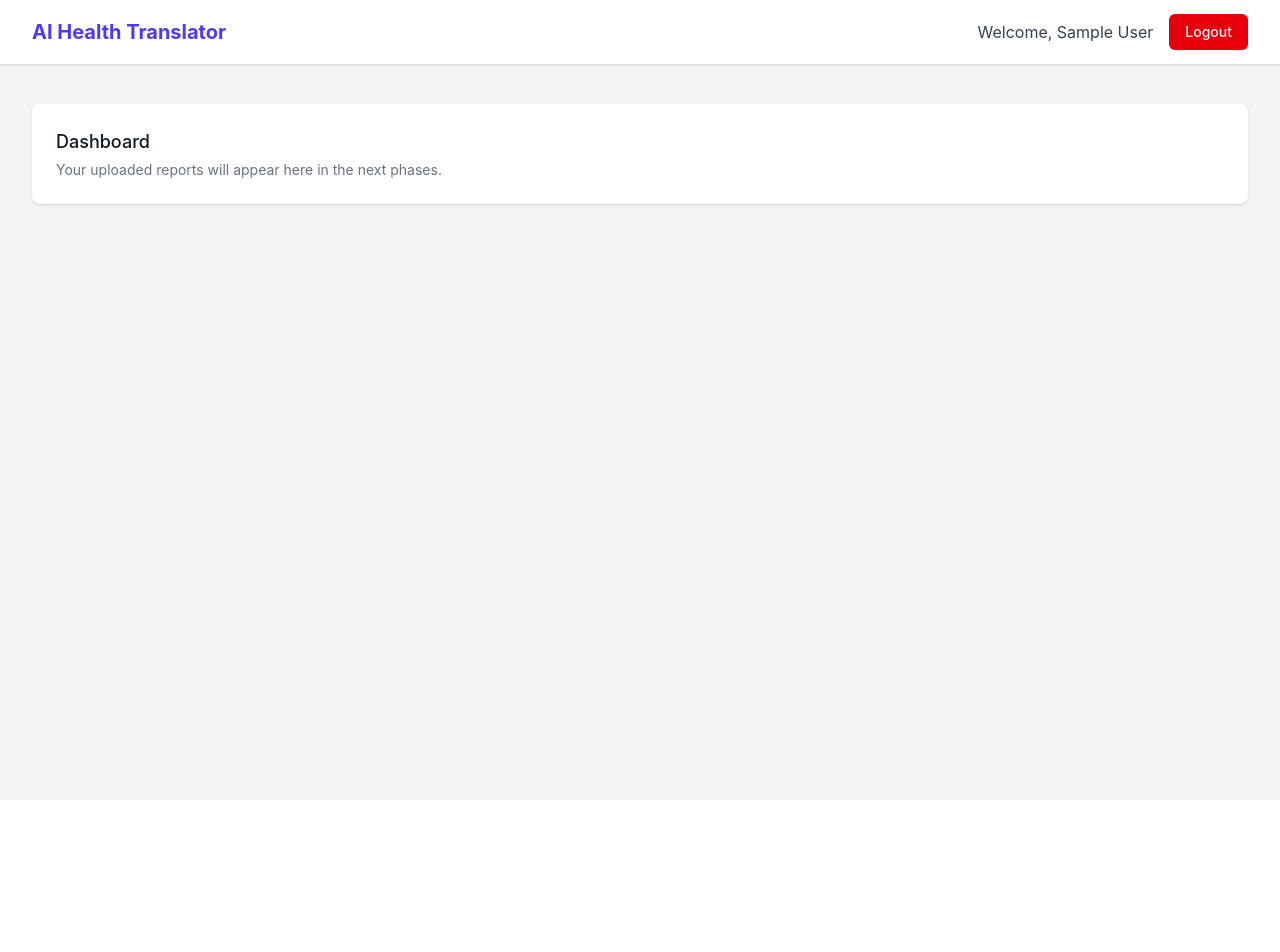
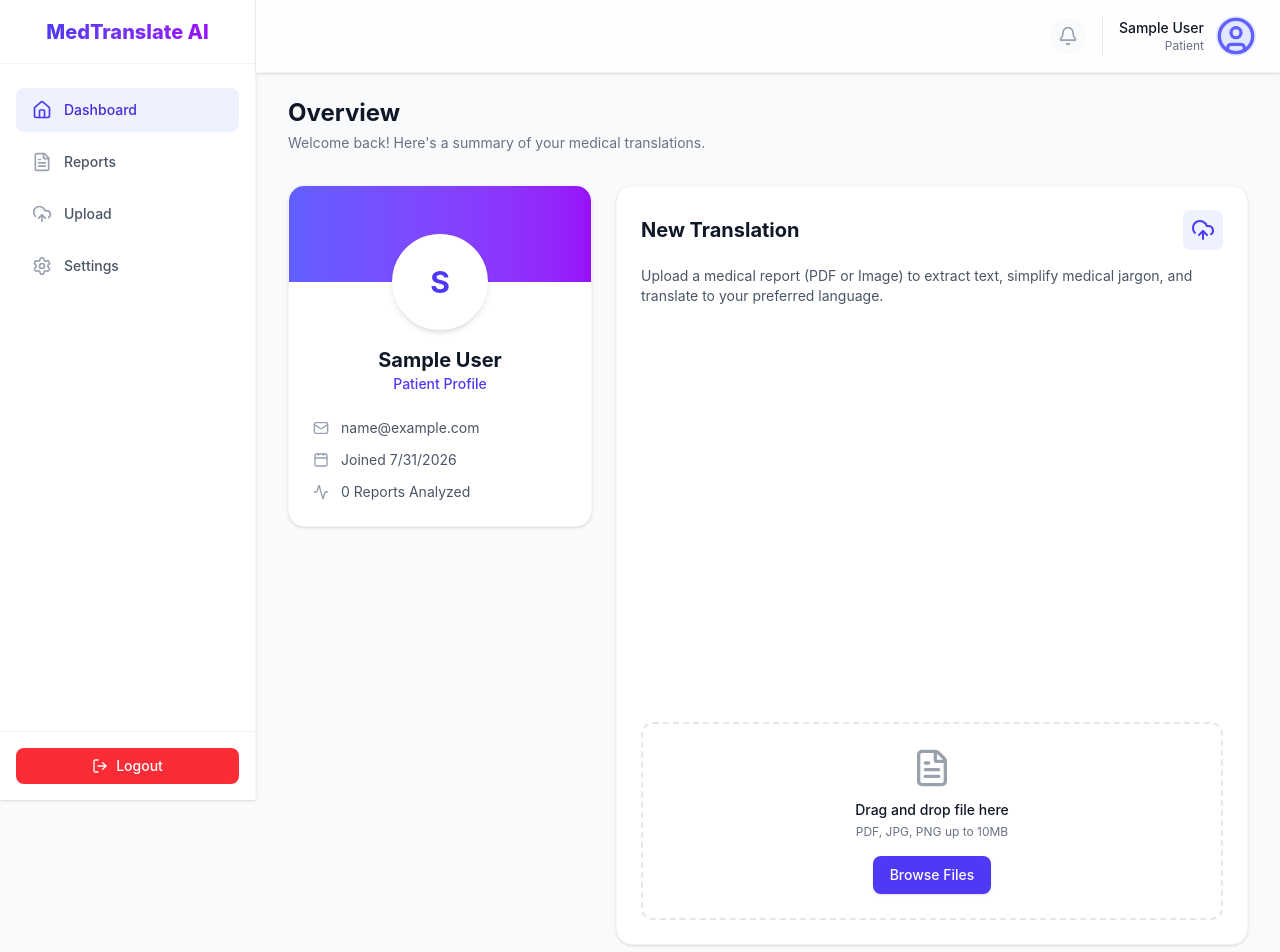
Before and after one commit to Pyroid12/Ai-Health_Record_Translator, a React app in the folder frontend/: page /dashboard in a window 1280 px wide. Shown: the top 952 px of the page. Before the commit the page ends 800 px from the top, so only its background shows below. Built offline with nearby package versions, Linux system fonts and the light colour scheme; sample sign-in values are in the browser's storage; the HTML template or start-up script is replaced by a standard one.

Commit message:
Phase 3: Dashboard UI

```diff
--- a/frontend/package.json
+++ b/frontend/package.json
@@ -12,6 +12,7 @@
   "dependencies": {
     "axios": "^1.19.0",
     "jspdf": "^4.2.1",
+    "lucide-react": "^1.28.0",
     "react": "^19.2.8",
     "react-dom": "^19.2.8",
     "react-router-dom": "^7.18.2"
--- /dev/null
+++ b/frontend/src/components/dashboard/ProfileSection.jsx
@@ -0,0 +1,42 @@
+import { useContext } from 'react';
+import AuthContext from '../../context/AuthContext';
+import { Mail, Calendar, Activity } from 'lucide-react';
+
+const ProfileSection = () => {
+  const { user } = useContext(AuthContext);
+
+  return (
+    <div className="overflow-hidden bg-white border border-gray-100 rounded-2xl shadow-sm hover:shadow-md transition-shadow duration-300">
+      <div className="h-24 bg-gradient-to-r from-indigo-500 to-purple-600"></div>
+      <div className="px-6 pb-6 relative">
+        <div className="relative flex justify-center -mt-12">
+          <div className="flex items-center justify-center w-24 h-24 bg-white rounded-full border-4 border-white shadow-md">
+            <span className="text-3xl font-bold text-indigo-600">
+              {user?.name?.charAt(0).toUpperCase()}
+            </span>
+          </div>
+        </div>
+        <div className="mt-4 text-center">
+          <h2 className="text-xl font-bold text-gray-900">{user?.name}</h2>
+          <p className="text-sm font-medium text-indigo-600">Patient Profile</p>
+        </div>
+        <div className="mt-6 space-y-3">
+          <div className="flex items-center text-sm text-gray-600">
+            <Mail className="w-4 h-4 mr-3 text-gray-400" />
+            {user?.email}
+          </div>
+          <div className="flex items-center text-sm text-gray-600">
+            <Calendar className="w-4 h-4 mr-3 text-gray-400" />
+            Joined {new Date().toLocaleDateString()}
+          </div>
+          <div className="flex items-center text-sm text-gray-600">
+            <Activity className="w-4 h-4 mr-3 text-gray-400" />
+            0 Reports Analyzed
+          </div>
+        </div>
+      </div>
+    </div>
+  );
+};
+
+export default ProfileSection;
--- /dev/null
+++ b/frontend/src/components/dashboard/RecentReportsCard.jsx
@@ -0,0 +1,36 @@
+import { FileText, ArrowRight } from 'lucide-react';
+import { Link } from 'react-router-dom';
+
+const RecentReportsCard = () => {
+  return (
+    <div className="bg-white border border-gray-100 rounded-2xl shadow-sm p-6 hover:shadow-md transition-shadow duration-300">
+      <div className="flex items-center justify-between mb-6">
+        <h2 className="text-xl font-bold text-gray-900">Recent Reports</h2>
+        <Link to="/dashboard/reports" className="text-sm font-medium text-indigo-600 hover:text-indigo-500 flex items-center">
+          View all
+          <ArrowRight className="w-4 h-4 ml-1" />
+        </Link>
+      </div>
+
+      <div className="flex flex-col items-center justify-center py-10 text-center">
+        <div className="p-4 bg-gray-50 rounded-full mb-4">
+          <FileText className="w-8 h-8 text-gray-400" />
+        </div>
+        <h3 className="text-sm font-medium text-gray-900">No reports found</h3>
+        <p className="mt-1 text-sm text-gray-500">
+          Get started by uploading a new medical report.
+        </p>
+        <div className="mt-6">
+          <Link
+            to="/dashboard/upload"
+            className="inline-flex items-center px-4 py-2 text-sm font-medium text-indigo-700 bg-indigo-100 border border-transparent rounded-lg hover:bg-indigo-200 focus:outline-none focus:ring-2 focus:ring-offset-2 focus:ring-indigo-500 transition-colors"
+          >
+            Upload Report
+          </Link>
+        </div>
+      </div>
+    </div>
+  );
+};
+
+export default RecentReportsCard;
--- /dev/null
+++ b/frontend/src/components/dashboard/UploadCard.jsx
@@ -0,0 +1,34 @@
+import { UploadCloud, FileText } from 'lucide-react';
+import { Link } from 'react-router-dom';
+
+const UploadCard = () => {
+  return (
+    <div className="bg-white border border-gray-100 rounded-2xl shadow-sm p-6 hover:shadow-md transition-shadow duration-300 h-full flex flex-col justify-between">
+      <div>
+        <div className="flex items-center justify-between mb-4">
+          <h2 className="text-xl font-bold text-gray-900">New Translation</h2>
+          <div className="p-2 bg-indigo-50 rounded-lg">
+            <UploadCloud className="w-6 h-6 text-indigo-600" />
+          </div>
+        </div>
+        <p className="text-gray-600 text-sm mb-6">
+          Upload a medical report (PDF or Image) to extract text, simplify medical jargon, and translate to your preferred language.
+        </p>
+      </div>
+
+      <div className="border-2 border-dashed border-gray-200 rounded-xl p-6 text-center hover:bg-gray-50 transition-colors duration-200">
+        <FileText className="w-10 h-10 text-gray-400 mx-auto mb-3" />
+        <h3 className="text-sm font-medium text-gray-900 mb-1">Drag and drop file here</h3>
+        <p className="text-xs text-gray-500 mb-4">PDF, JPG, PNG up to 10MB</p>
+        <Link
+          to="/dashboard/upload"
+          className="inline-flex items-center px-4 py-2 text-sm font-medium text-white bg-indigo-600 border border-transparent rounded-lg shadow-sm hover:bg-indigo-700 focus:outline-none focus:ring-2 focus:ring-offset-2 focus:ring-indigo-500 transition-colors"
+        >
+          Browse Files
+        </Link>
+      </div>
+    </div>
+  );
+};
+
+export default UploadCard;
--- /dev/null
+++ b/frontend/src/components/layout/DashboardLayout.jsx
@@ -0,0 +1,25 @@
+import Sidebar from './Sidebar';
+import Navbar from './Navbar';
+
+const DashboardLayout = ({ children }) => {
+  return (
+    <div className="min-h-screen bg-gray-50 flex">
+      {/* Sidebar for Desktop */}
+      <div className="hidden md:flex md:w-64 md:flex-col md:fixed md:inset-y-0">
+        <Sidebar />
+      </div>
+
+      {/* Main Content */}
+      <div className="flex flex-col flex-1 md:pl-64">
+        <Navbar />
+        <main className="flex-1 pb-8 mt-6">
+          <div className="px-4 mx-auto max-w-7xl sm:px-6 lg:px-8">
+            {children}
+          </div>
+        </main>
+      </div>
+    </div>
+  );
+};
+
+export default DashboardLayout;
--- /dev/null
+++ b/frontend/src/components/layout/Navbar.jsx
@@ -0,0 +1,31 @@
+import { useContext } from 'react';
+import AuthContext from '../../context/AuthContext';
+import { Bell, UserCircle } from 'lucide-react';
+
+const Navbar = () => {
+  const { user } = useContext(AuthContext);
+
+  return (
+    <header className="sticky top-0 z-40 flex items-center justify-between px-6 py-4 bg-white/80 backdrop-blur-md border-b border-gray-100 shadow-sm">
+      <div className="flex items-center">
+        {/* Mobile menu button could go here */}
+      </div>
+      <div className="flex items-center space-x-4">
+        <button className="p-2 text-gray-400 transition-colors bg-gray-50 rounded-full hover:text-indigo-600 hover:bg-indigo-50">
+          <Bell className="w-5 h-5" />
+        </button>
+        <div className="flex items-center pl-4 border-l border-gray-200 space-x-3">
+          <div className="text-right">
+            <p className="text-sm font-medium text-gray-900">{user?.name}</p>
+            <p className="text-xs text-gray-500">Patient</p>
+          </div>
+          <div className="w-10 h-10 overflow-hidden bg-indigo-100 rounded-full">
+            <UserCircle className="w-10 h-10 text-indigo-500" />
+          </div>
+        </div>
+      </div>
+    </header>
+  );
+};
+
+export default Navbar;
--- /dev/null
+++ b/frontend/src/components/layout/Sidebar.jsx
@@ -0,0 +1,62 @@
+import { useContext } from 'react';
+import { Home, FileText, Settings, LogOut, UploadCloud } from 'lucide-react';
+import { Link, useLocation } from 'react-router-dom';
+import AuthContext from '../../context/AuthContext';
+
+const Sidebar = () => {
+  const { logout } = useContext(AuthContext);
+  const location = useLocation();
+
+  const navItems = [
+    { name: 'Dashboard', icon: Home, path: '/dashboard' },
+    { name: 'Reports', icon: FileText, path: '/dashboard/reports' },
+    { name: 'Upload', icon: UploadCloud, path: '/dashboard/upload' },
+    { name: 'Settings', icon: Settings, path: '/dashboard/settings' },
+  ];
+
+  return (
+    <aside className="fixed inset-y-0 left-0 flex flex-col w-64 bg-white border-r shadow-sm border-gray-100 z-50">
+      <div className="flex items-center justify-center h-16 border-b border-gray-100">
+        <h1 className="text-xl font-extrabold text-transparent bg-clip-text bg-gradient-to-r from-indigo-600 to-purple-600">
+          MedTranslate AI
+        </h1>
+      </div>
+      <div className="flex-1 py-6 overflow-y-auto">
+        <nav className="px-4 space-y-2">
+          {navItems.map((item) => {
+            const isActive = location.pathname === item.path;
+            return (
+              <Link
+                key={item.name}
+                to={item.path}
+                className={`flex items-center px-4 py-3 text-sm font-medium transition-all duration-200 rounded-lg group ${
+                  isActive
+                    ? 'bg-indigo-50 text-indigo-700'
+                    : 'text-gray-600 hover:bg-gray-50 hover:text-indigo-600'
+                }`}
+              >
+                <item.icon
+                  className={`w-5 h-5 mr-3 ${
+                    isActive ? 'text-indigo-600' : 'text-gray-400 group-hover:text-indigo-600'
+                  }`}
+                />
+                {item.name}
+              </Link>
+            );
+          })}
+        </nav>
+      </div>
+      <div className="p-4 border-t border-gray-100">
+        <button
+          onClick={logout}
+          className="flex items-center justify-center w-full px-4 py-2 text-sm font-medium text-white transition-colors bg-red-500 rounded-lg hover:bg-red-600"
+        >
+          <LogOut className="w-4 h-4 mr-2" />
+          Logout
+        </button>
+      </div>
+    </aside>
+  );
+};
+
+export default Sidebar;
--- a/frontend/src/pages/Dashboard.jsx
+++ b/frontend/src/pages/Dashboard.jsx
@@ -1,41 +1,31 @@
-import { useContext } from 'react';
-import AuthContext from '../context/AuthContext';
+import DashboardLayout from '../components/layout/DashboardLayout';
+import ProfileSection from '../components/dashboard/ProfileSection';
+import UploadCard from '../components/dashboard/UploadCard';
+import RecentReportsCard from '../components/dashboard/RecentReportsCard';
 
 const Dashboard = () => {
-  const { user, logout } = useContext(AuthContext);
+  return (
+    <DashboardLayout>
+      <div className="mb-8">
+        <h1 className="text-2xl font-bold text-gray-900">Overview</h1>
+        <p className="mt-1 text-sm text-gray-500">
+          Welcome back! Here's a summary of your medical translations.
+        </p>
+      </div>
 
-  return (
-    <div className="min-h-screen bg-gray-100">
-      <nav className="bg-white shadow-sm">
-        <div className="px-4 mx-auto max-w-7xl sm:px-6 lg:px-8">
-          <div className="flex justify-between h-16">
-            <div className="flex items-center">
-              <h1 className="text-xl font-bold text-indigo-600">AI Health Translator</h1>
-            </div>
-            <div className="flex items-center">
-              <span className="mr-4 text-gray-700">Welcome, {user?.name}</span>
-              <button
-                onClick={logout}
-                className="px-4 py-2 text-sm font-medium text-white bg-red-600 rounded-md hover:bg-red-700"
-              >
-                Logout
-              </button>
-            </div>
-          </div>
+      <div className="grid grid-cols-1 gap-6 lg:grid-cols-3">
+        {/* Left Column - Profile & Stats */}
+        <div className="space-y-6 lg:col-span-1">
+          <ProfileSection />
         </div>
-      </nav>
 
-      <main className="py-10">
-        <div className="px-4 mx-auto max-w-7xl sm:px-6 lg:px-8">
-          <div className="p-6 bg-white rounded-lg shadow">
-            <h2 className="text-lg font-medium text-gray-900">Dashboard</h2>
-            <p className="mt-1 text-sm text-gray-500">
-              Your uploaded reports will appear here in the next phases.
-            </p>
-          </div>
+        {/* Right Column - Actions & History */}
+        <div className="space-y-6 lg:col-span-2">
+          <UploadCard />
+          <RecentReportsCard />
         </div>
-      </main>
-    </div>
+      </div>
+    </DashboardLayout>
   );
 };
 
```
Also changed, not shown: 1 other file (tests, documents, lock files or other folders).
